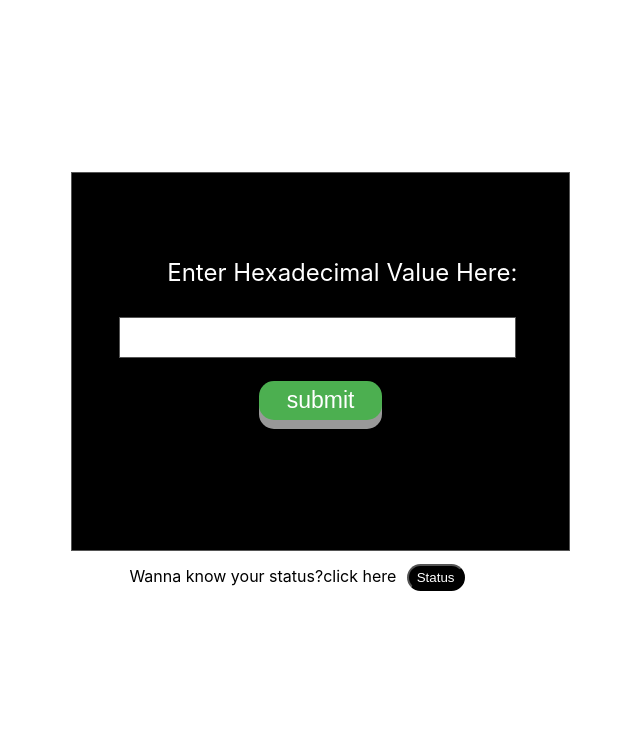
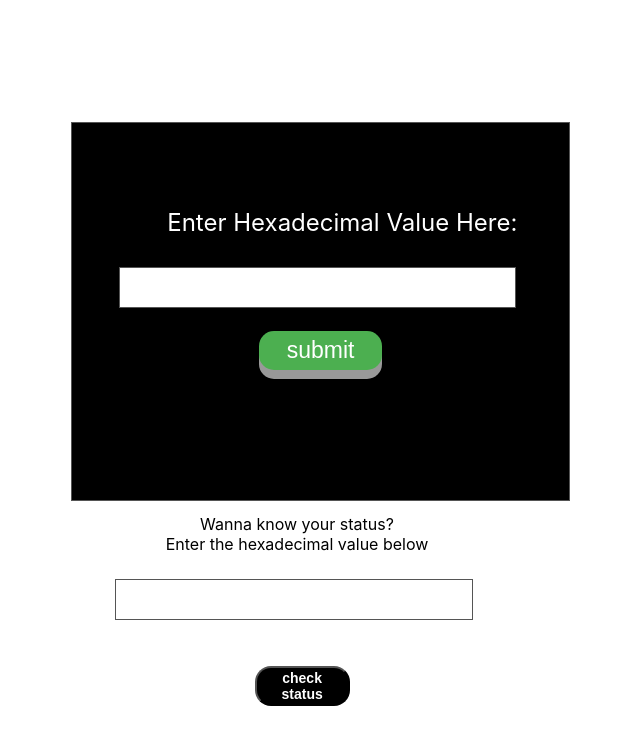
Before and after one commit to AmanDeqode/hashFrontend, a React (Create React App) app: page / in a window 1280 px wide. Shown: the top 744 px of the page, without its empty margins (343-983 px from the left). Built offline with nearby package versions, Linux system fonts and the light colour scheme.

Commit message:
Make a status handler system below the form

```diff
--- a/src/components/Input.js
+++ b/src/components/Input.js
@@ -8,6 +8,8 @@ import axios from "axios";
 function Input() {
   const [hexValue, setHexValue] = useState("");
   const [error, setError] = useState("");
+  const [statusValue, setStatusValue] = useState("");
+  const [statusError, setStatusError] = useState("");
 
   const validateInput = () => {
     const input = hexValue;
@@ -25,6 +27,22 @@ function Input() {
     }
   };
 
+  const validateStatusInput = () => {
+    const input = statusValue;
+    const hexaPattern = /^[0-9a-fA-F]+$/;
+
+    if (input === "") {
+      setStatusError("Input field cannot be empty");
+      return false;
+    } else if (!input.match(hexaPattern)) {
+      setStatusError("Input value should be in hexadecimal form");
+      return false;
+    } else {
+      setStatusError("");
+      return true;
+    }
+  };
+
   const getIpaddress = () => {
     const ip = axios.get("https://api.ipify.org/?format=json");
     return ip;
@@ -37,6 +55,13 @@ function Input() {
     setError("");
   };
 
+  const handleStatusValue = (event) => {
+    const { value } = event.target;
+
+    setStatusValue(value);
+    setStatusError("");
+  };
+
   const handleSubmit = async (event) => {
     const { data } = await getIpaddress();
     let ipAddress = data.ip;
@@ -44,14 +69,24 @@ function Input() {
     const isValidInput = validateInput();
 
     if (isValidInput) {
-      const posts = await getHash(hexValue, ipAddress);
+      const posts = await getHash(hexValue, ipAddress)
+        .then((res) => {
+          console.log(res);
+        })
+        .catch((err) => {
+          console.log(err);
+        });
       toast.success("Successfully submitted", { position: "top-center" });
       setHexValue("");
     }
   };
 
-  const statusHandler = () => {
-    console.log("Hello");
+  const statusHandler = async () => {
+    const isValidInput = validateStatusInput();
+
+    if (isValidInput) {
+      console.log("hello");
+    }
   };
   return (
     <>
@@ -93,15 +128,33 @@ function Input() {
       </form>
 
       <div id="statusDiv">
-        <label>Wanna know your status?click here</label>
-
+        <label>
+          Wanna know your status?
+          <br />
+          Enter the hexadecimal value below
+        </label>
+        <div>
+          <input
+            type="text"
+            value={statusValue}
+            onChange={(e) => {
+              handleStatusValue(e);
+            }}
+            id="statusInput"
+          />
+        </div>
+        <br />
+        <div id="statusErrContainer">
+          <small id="statusError">{statusError}</small>
+        </div>
+        <br />
         <button
           id="checkStatus"
           onClick={() => {
             statusHandler();
           }}
         >
-          Status
+          check status
         </button>
       </div>
     </>
--- a/src/css/input.css
+++ b/src/css/input.css
@@ -15,8 +15,9 @@
 
 #showError{
     color: red;
-    margin: 1% 0% 0% 35%;
+    margin: 1% 0% 0% 6%;
     width: 100%;
+    text-align: start;
 }
 
 #input{
@@ -53,14 +54,13 @@ input[type=text]:focus {
 
     width: 39%;
     padding: 12px 20px;
-    margin: 172px 1px 0px 414px;
+    margin: 122px 1px 0px 414px;
     box-sizing: border-box;
     border: 1px solid #555;
     outline: none;
     height: 379px;
     background-color: black;
     text-align: center;
-
 }
 
 #checkStatus{
@@ -68,11 +68,41 @@ input[type=text]:focus {
     background-color: #000!important;
     border-radius: 16px;
     margin: 0% 0% 0% 1%;
-    height: 27px;
-    width: 58px;
+    width: 95px;
+    height: 40px;
+    cursor: pointer;
+    font-size: 14px;
+    font-weight: 900;
 }
 #statusDiv{
     margin: 1% 0% 0% 10%;
     height: 30%;
     width: 80%;
+
 }
+
+#statusInput{
+    width: 35%;
+    padding: 12px 20px;
+    margin: 25px -53px 7px -59px;
+    box-sizing: border-box;
+    border: 1px solid #555;
+    outline: none;
+    text-align: center;
+}
+#statusInput[type=text]:focus {
+    background-color: lightblue;
+  }
+
+  #statusError{
+    color: red;
+    margin: 21% 0% 0% 50%;
+    width: 100%;
+  }
+
+  #statusErrContainer{
+    height: 20px;
+    width: 64%;
+    text-align: start;
+    margin: -2% 0% 0% 0%;
+  }
```
